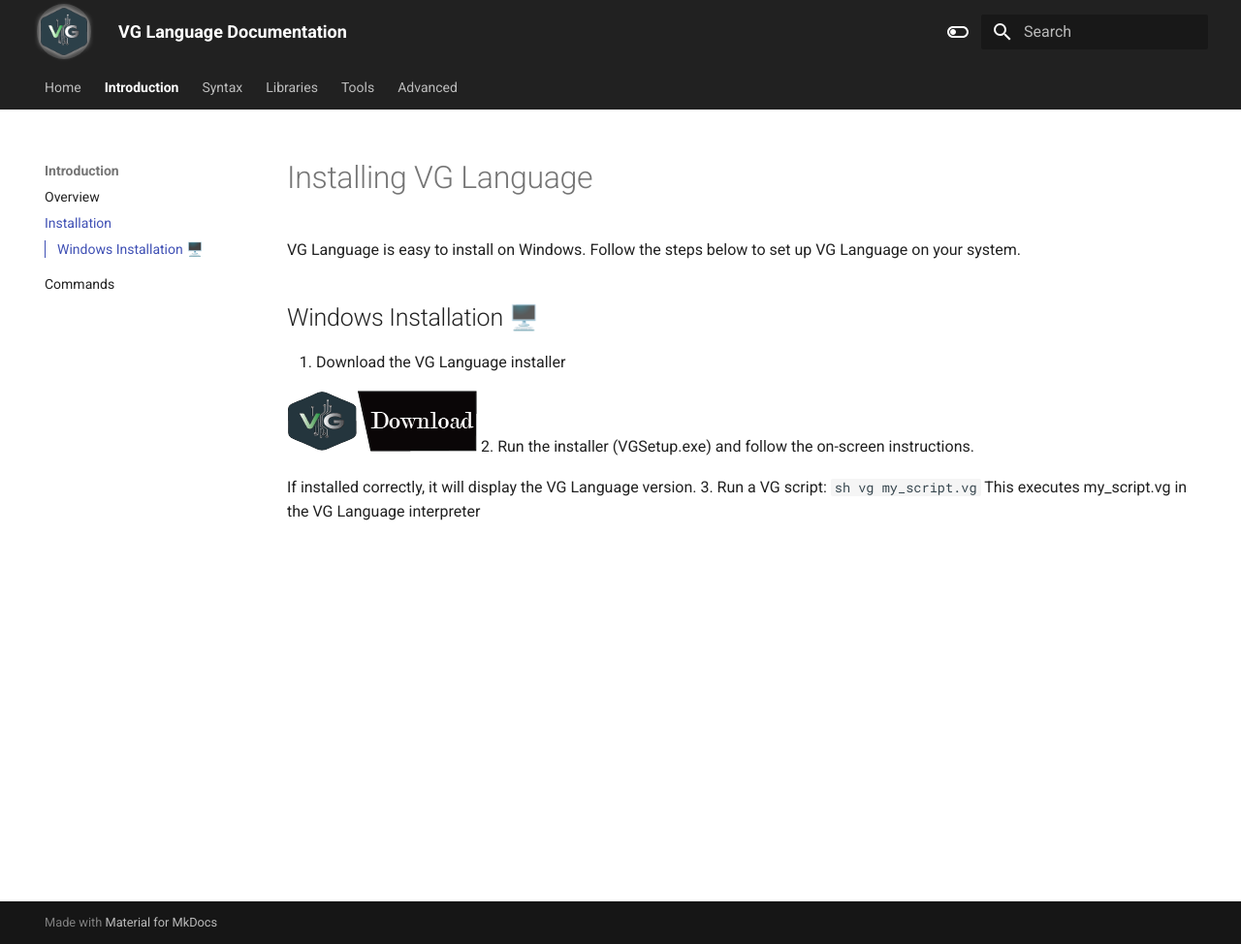
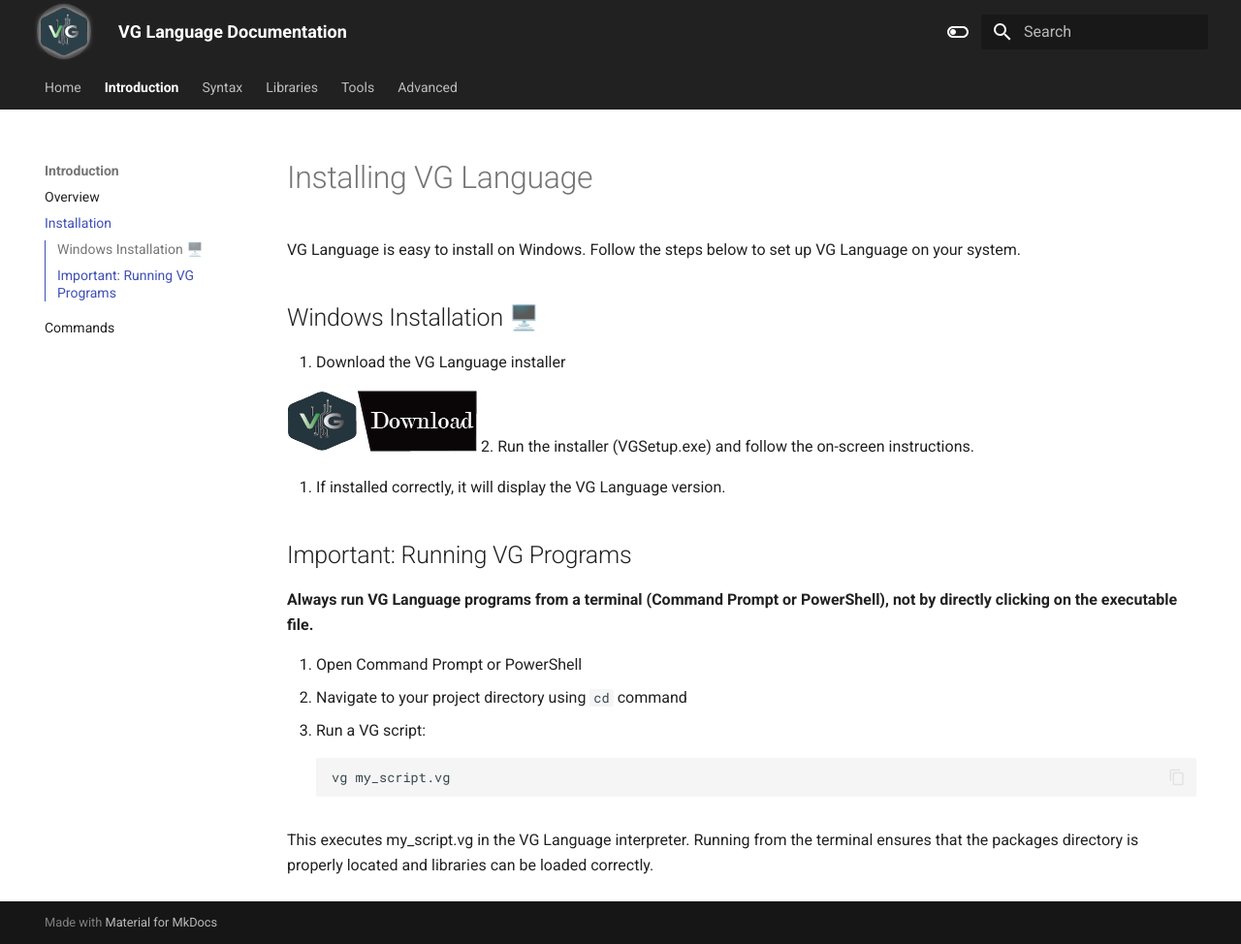
Before and after one commit to vg-lang/vg-lang, an MkDocs documentation site: the page built from docs/Installation.md, in a window 1280 px wide and 974 px high. Shown: the whole window at 97% size. Built offline with MkDocs 1.6.1 and Material for MkDocs 9.7.7, drawn with Linux system fonts in a browser that asks for light colours.

````diff
--- a/docs/Installation.md
+++ b/docs/Installation.md
@@ -8,9 +8,16 @@ VG Language is easy to install on Windows. Follow the steps below to set up VG L
 [![Download](assets/download-button.png)](https://github.com/Husseinabdulameer11/vg-lang/releases/latest/download/VGSetup.exe)
 2. Run the installer (VGSetup.exe) and follow the on-screen instructions.
 
-If installed correctly, it will display the VG Language version.
+3. If installed correctly, it will display the VG Language version.
+
+## Important: Running VG Programs
+**Always run VG Language programs from a terminal (Command Prompt or PowerShell), not by directly clicking on the executable file.**
+
+1. Open Command Prompt or PowerShell
+2. Navigate to your project directory using `cd` command
 3. Run a VG script:
 ```sh
-   vg my_script.vg
-   ```
-This executes my_script.vg in the VG Language interpreter
+vg my_script.vg
+```
+
+This executes my_script.vg in the VG Language interpreter. Running from the terminal ensures that the packages directory is properly located and libraries can be loaded correctly.
````
Also changed, not shown: docs/Introduction.md (+5 -1 lines), docs/PackageManager.md (+12 -0 lines), 4 other files.
